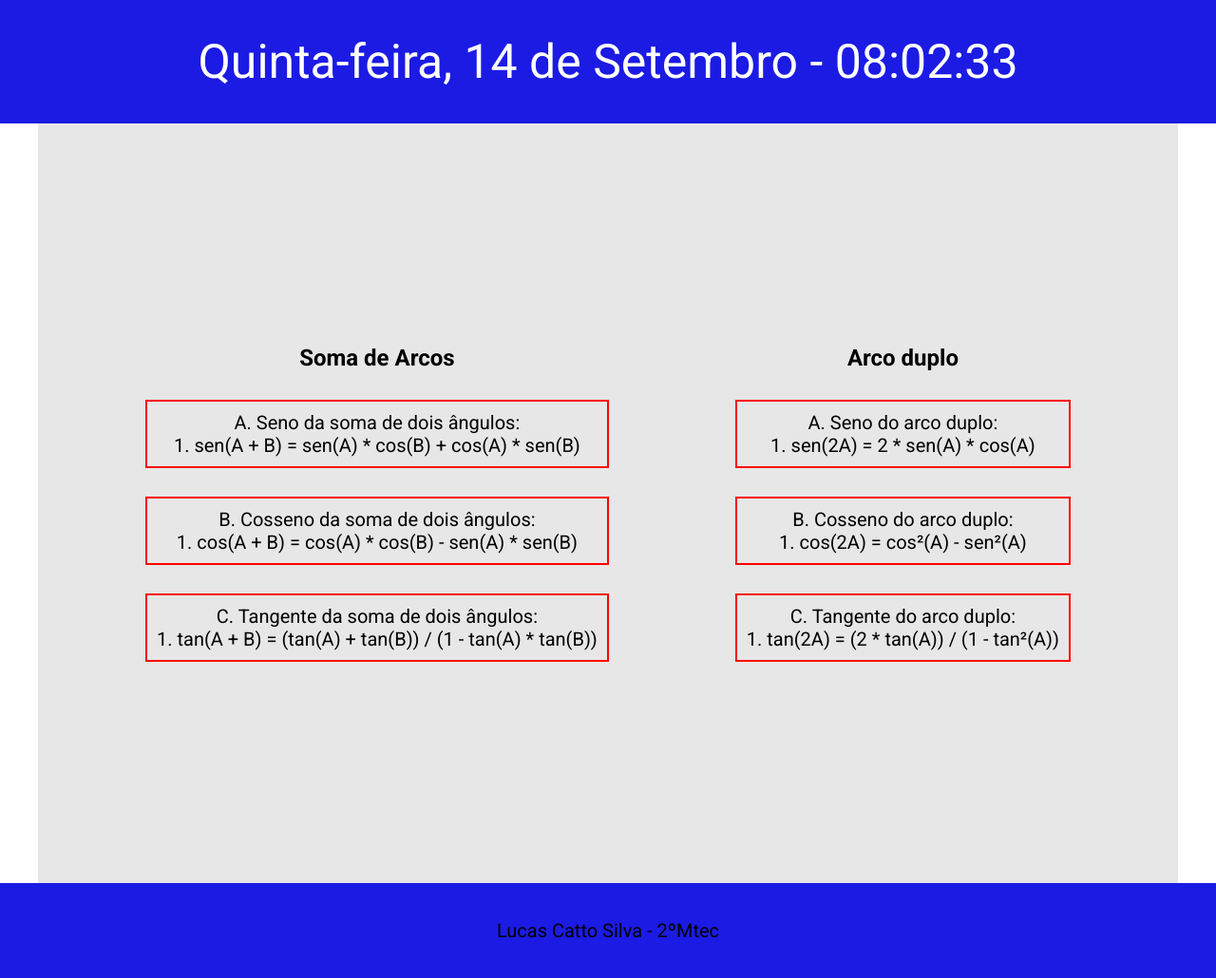
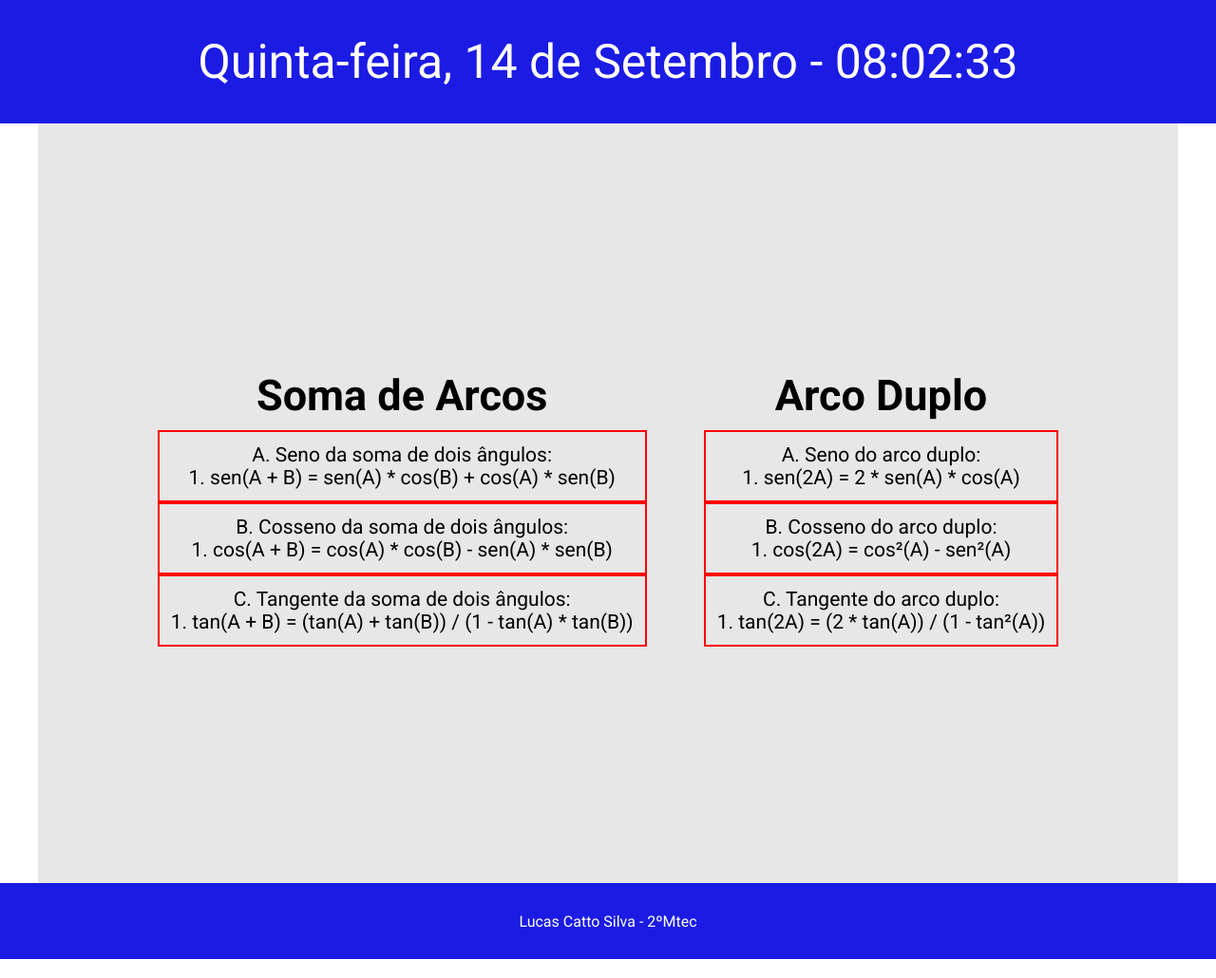
Before and after one commit to lucas-catto/Mapa-Mental-Arcos, a plain HTML site: page index.html in a window 1280 px wide. Shown: the whole page at 95% size. Drawn offline with Linux system fonts and the light colour scheme.

Commit message:
Second commit.

```diff
--- a/index.html
+++ b/index.html
@@ -14,9 +14,7 @@
     <main>
         <div class="container">
 
-            <section>
-
-                <article>
+            <div class="item item-1">
                 <h2>Soma de Arcos</h2>
                 <div class="p">
                     <p>A. Seno da soma de dois ângulos:</p>
@@ -30,11 +28,10 @@
                     <p>C. Tangente da soma de dois ângulos:</p>
                     <p>1. tan(A + B) = (tan(A) + tan(B)) / (1 - tan(A) * tan(B))</p>
                 </div>
-                </article>
+            </div>
 
-                <article>
-
-                    <h2>Arco duplo</h2>
+            <div class="item item-2">
+                <h2>Arco Duplo</h2>
                 <div class="p">
                     <p>A. Seno do arco duplo:</p>
                     <p>1. sen(2A) = 2 * sen(A) * cos(A)</p>
@@ -47,10 +44,7 @@
                     <p>C. Tangente do arco duplo:</p>
                     <p>1. tan(2A) = (2 * tan(A)) / (1 - tan²(A))</p>
                 </div>
-                </article>
-
-
-            </section>
+            </div>
         </div>
 
 
--- a/style.css
+++ b/style.css
@@ -50,59 +50,48 @@ main {
     display:          flex;
     justify-content:  center;
     align-items:      center;
-    /* padding:          0 15px; */
+    gap:              20px;
+    flex-wrap:        wrap;
 }
 
-section {
-    width:            100%;
-    /* max-width:        1200px; */
-    height:           auto;
-    min-height:       100%;
-    display:          flex;
-    justify-content:  space-evenly;
-    /* align-items:      center; */
-    gap:              20px;
-}
-
-article {
+.item {
     text-align:       center;
     width:            auto;
     height:           auto;
-    display:          flex;
-    flex-direction:   column;
-    align-items:      center;
-    gap:              30px;
+    padding:          20px;
+    gap:              20px;
+    font-size:        21px;
+}
+
+.item h2 {
+    font-size: 45px;
+    text-align:       center;
+    margin:           10px 0;
 }
 
 .p {
-    width:           100%;
-    height:          auto;
-    border:          2px solid red;
-    padding:         10px;
+    padding:          12px;
+    border:           2px solid red;
 }
 
-p {
-    font-size: 20px;
+footer {
+    width:            100%;
+    height:           80px;
+
+    display:          flex;
+    justify-content:  center;
+    align-items:      center;
+    text-align:       center;
+    background-color: #1b1be4;
 }
 
-
-footer {
-    width: 100%;
-    height: 100px;
-
-    display: flex;
-    justify-content: center;
-    align-items: center;
-    text-align: center;
-    background-color: #1b1be4;
-}
+footer p { color: white; }
 
 /* Media Queries */
 
 @media screen and (max-width: 1000px) {
-    section {
-        width: auto;
-        flex-direction: column;
-        text-align: center;
+    .item {
+        width:           100%;
+        font-size:       32px;
     }
 }
```
Lines whose indentation alone changed are shown as unchanged.
